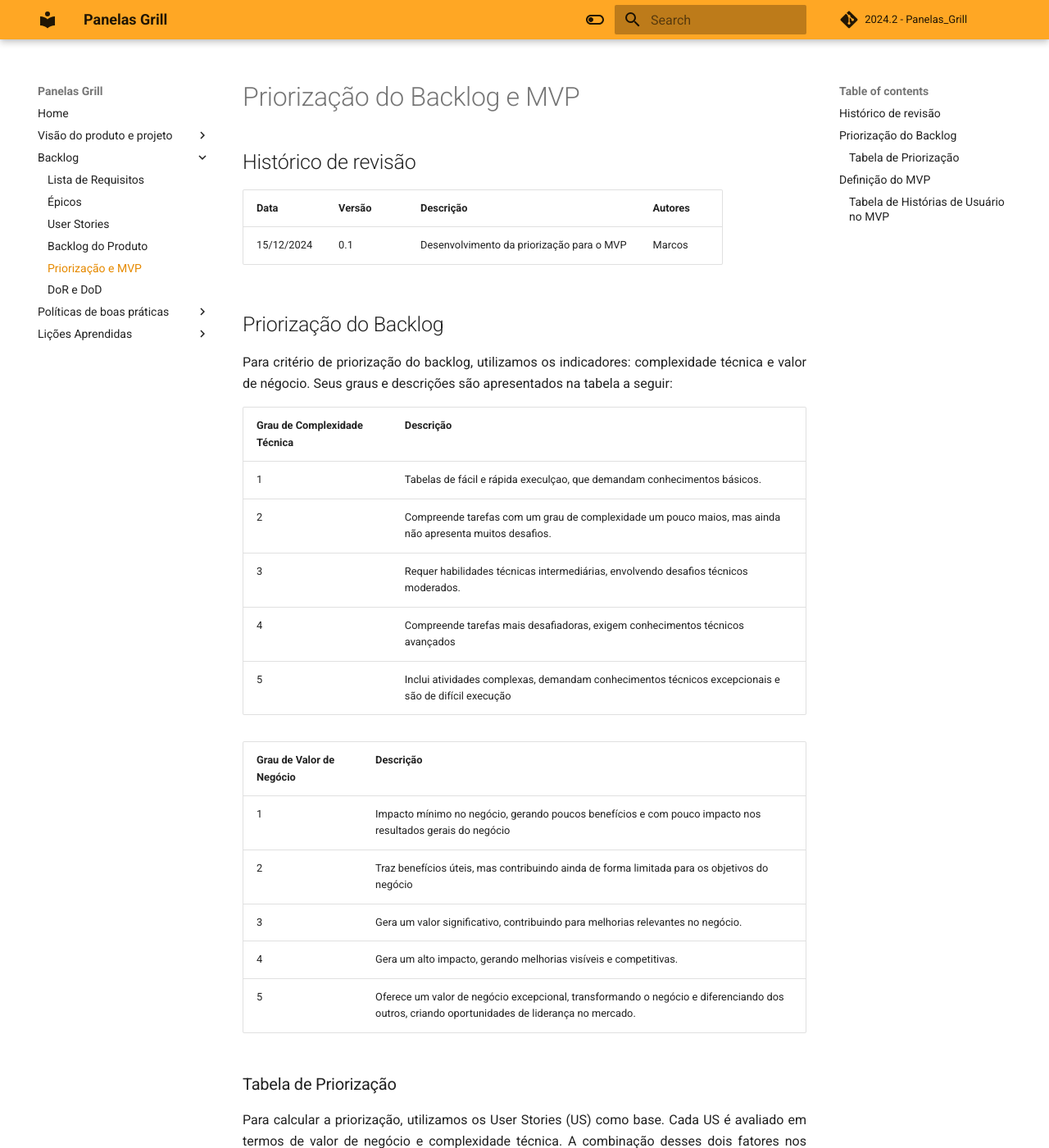
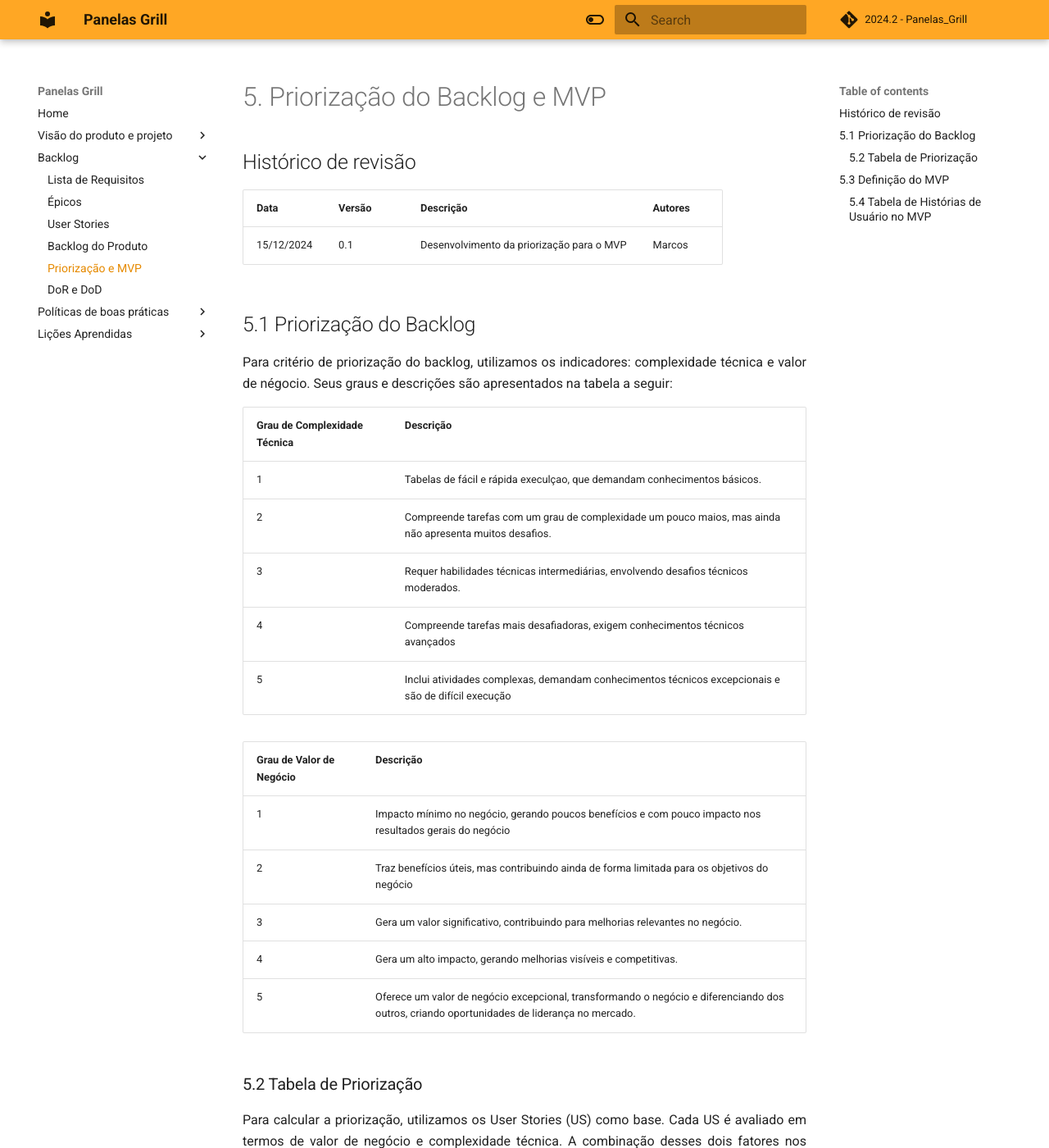
Before and after one commit to mdsreq-fga-unb/2024.2-T03-PanelasGrill, an MkDocs documentation site: the page built from docs/Backlog/mvp.md, in a window 1280 px wide and 1400 px high. Shown: the whole window at 82% size. Built offline with MkDocs 1.6.1 and Material for MkDocs 9.7.7, drawn with Linux system fonts in a browser that asks for light colours; comment, search, counter and statistics services are not loaded; some of the changed text lies outside the part shown.

Commit message:
colocando indices

```diff
--- a/docs/Backlog/dor_dod.md
+++ b/docs/Backlog/dor_dod.md
@@ -6,7 +6,7 @@
 |----------|----------|-----------------------------------------|-------|
 |15/12/2024|0.1       |Criação do DoR e DoD                     |Marcos |
 
-## Definition of Ready (DoR)
+## 6.1 Definition of Ready (DoR)
 
 O DoR é um acordo entre o time e o Product Owner (PO) indicando quando um requisito estará preparado para ser puxado para uma Sprint. Alguns itens que podem ser verificados para determinar se um requisito está "Ready" são:
 
@@ -17,7 +17,7 @@ O DoR é um acordo entre o time e o Product Owner (PO) indicando quando um requi
 - **Prioridade definida:** O requisito deve estar priorizado no backlog, com base em valores de negócio e complexidade técnica.
 - **Viabilidade técnica confirmada:** A equipe de desenvolvimento deve entender como implementar o requisito e confirmar que possui as ferramentas e recursos necessários para tal.
 
-## Definition of Done (DoD)
+## 6.2 Definition of Done (DoD)
 
 O DoD é um acordo que demonstra a qualidade do requisito produzido, indicando que “Done” comprova a satisfação de todos com o trabalho realizado. Se um requisito não atende ao “Done”, ele não deve ser liberado ou apresentado na Sprint Review. Alguns itens que devem ser verificados para determinar se um requisito está "Done" são:
 
--- a/docs/Backlog/mvp.md
+++ b/docs/Backlog/mvp.md
@@ -1,4 +1,4 @@
-# Priorização do Backlog e MVP
+# 5. Priorização do Backlog e MVP
 
 ## Histórico de revisão
 
@@ -6,7 +6,7 @@
 |----------|----------|-----------------------------------------|-------|
 |15/12/2024|0.1       |Desenvolvimento da priorização para o MVP|Marcos |
 
-## Priorização do Backlog
+## 5.1 Priorização do Backlog
 
 Para critério de priorização do backlog, utilizamos os indicadores: complexidade técnica e valor de négocio. Seus graus e descrições são apresentados na tabela a seguir:
 
@@ -26,7 +26,7 @@ Para critério de priorização do backlog, utilizamos os indicadores: complexid
 |4                       |Gera um alto impacto, gerando melhorias visíveis e competitivas.|
 |5                       |Oferece um valor de negócio excepcional, transformando o negócio e diferenciando dos outros, criando oportunidades de liderança no mercado.|
 
-### Tabela de Priorização
+### 5.2 Tabela de Priorização
 
 Para calcular a priorização, utilizamos os User Stories (US) como base. Cada US é avaliado em termos de valor de negócio e complexidade técnica. A combinação desses dois fatores nos permite determinar a prioridade de cada item no backlog, ajudando a focar nos itens que trazem maior valor com menor esforço. O valor do resultado é dado pela fórmula:
 
@@ -53,11 +53,11 @@ Para calcular a priorização, utilizamos os User Stories (US) como base. Cada U
 | **US07**|2                     |3                         |1              |
 | **US15**|2                     |3                         |1              |
 
-## Definição do MVP
+## 5.3 Definição do MVP
 
 Com base na priorização do backlog, foram selecionadas para o MVP as histórias de usuário com resultado **igual ou maior que 3**. Esse critério assegura que o MVP abranja funcionalidades essenciais, como controle de acesso, consulta de insumos, geração de relatórios e gerenciamento de estoque e cardápios, atendendo às demandas principais do sistema.
 
-### Tabela de Histórias de Usuário no MVP
+### 5.4 Tabela de Histórias de Usuário no MVP
 
 ---
 
```
Also changed, not shown: other parts of docs/Backlog/dor_dod.md (+1 -1 lines).
